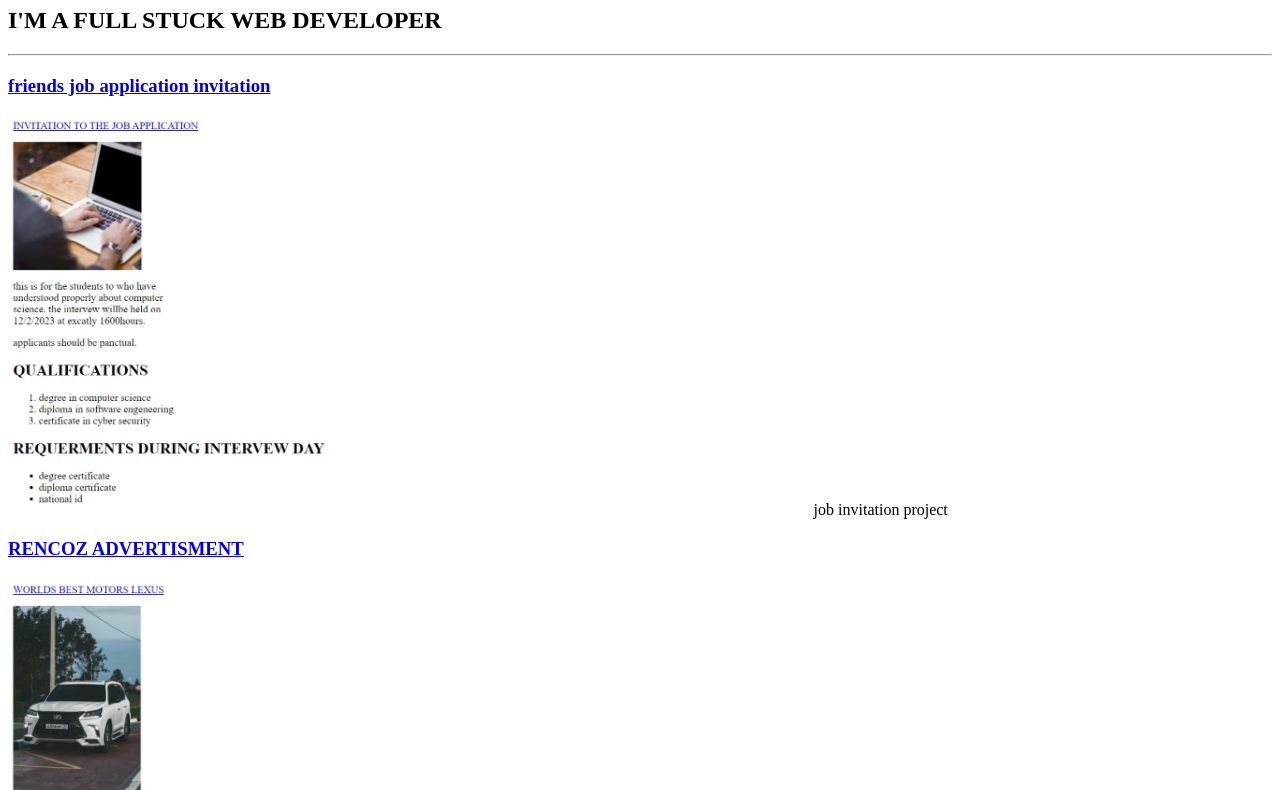
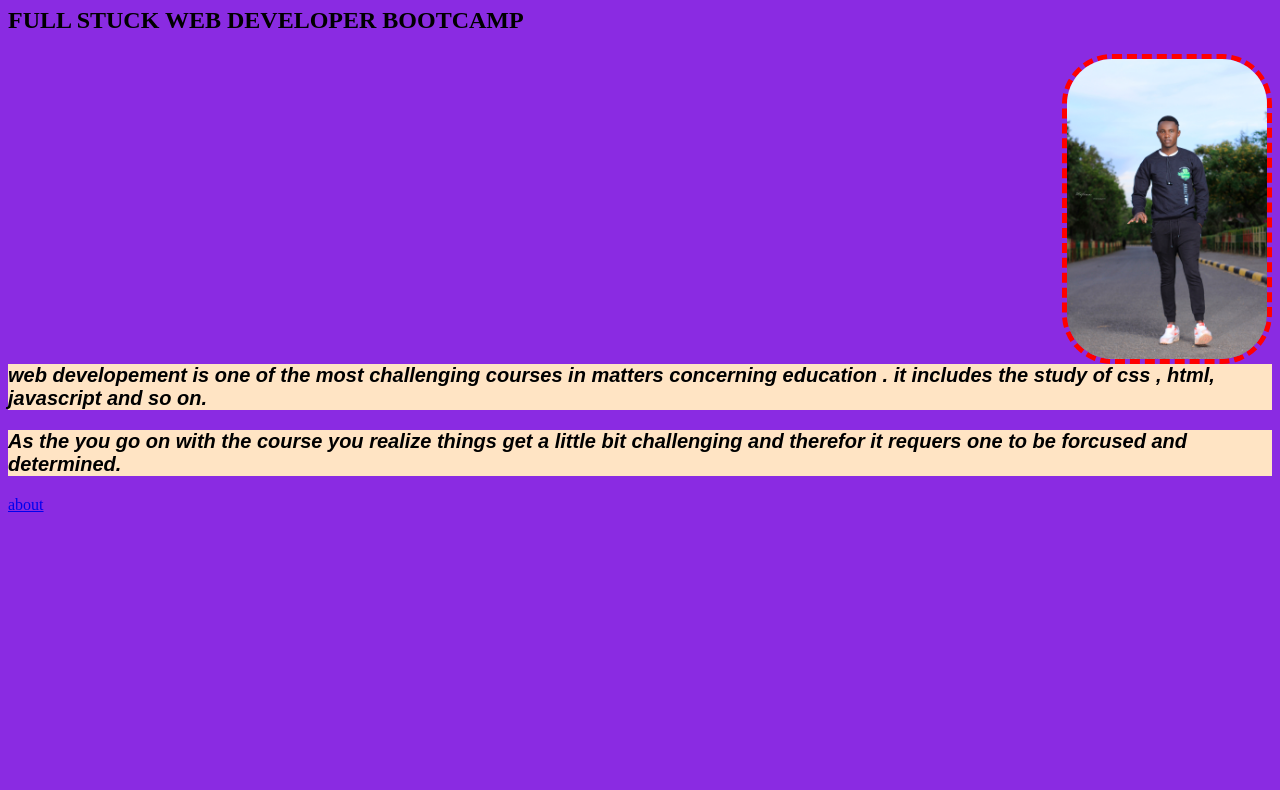
Before and after one commit to rencoz/portfolio-html, a plain HTML site: page index.html in a window 1280 px wide. Shown: the part 73-863 px from the top of the page. After the commit the page ends 800 px from the top, so only its background shows below. Drawn offline with Linux system fonts and the light colour scheme.

Commit message:
Add files via upload

```diff
--- a/index.html
+++ b/index.html
@@ -1,22 +1,74 @@
+<!DOCTYPE html>
+<html lang="en">
+
+<!--
+TODO: Change the background color for each device
+[lightsalmon] Mobile Devices: 319px — 480px
+[powderblue] iPads and Tablets: 481px — 1200px
+[limegreen] Laptops: 1201px — 1600px
+[seagreen] Desktops: 1601px and more
+-->
+
+<head>
+  <meta charset="UTF-8">
+  <meta name="viewport" content="width=device-width, initial-scale=1, minimum-scale=1" />
+  <title>Media Query</title>
+  <style>
+    body {
+      background-color: aquamarine;
+    }
+    @media (min-width:319px) and (max-width:480px)
+    {body{
+      background-color: blue;
+    }}
+    @media (min-width:481px) and (max-width:1200px)
+    {body{
+      background-color: brown;
+    }}
+    @media (min-width:1201px) and (max-width:1600px)
+    {body{
+      background-color: blueviolet;
+    }}
+    @media (min-width:1601px)
+    {body{
+      background-color: black;
+    }}
+
+    p {
+      font-family: Arial, Helvetica, sans-serif;
+      font-size: 20px;
+      background-color: bisque;
+      font-style: italic;
+      font-weight: bolder;
+      color: black;
+     clear:right;
+
+    }
+    img{
+      float: right;
+      border-radius: 50px;
+      border-style: dashed;
+      border-color: red;
+      border-width: 5px;
+    }
 
 
-<!DOCTYPE html>
- <html lang="en">
-    <head>
-       <meta charset="UTF-8">
-   <title>RENCOZ'S PORTFOLIO</title>
-    </head>
-    <body>
-       <H1>LAWRENCE'S PORTFOLIO</H1>
-       <H2>I'M A FULL STUCK WEB DEVELOPER</H2>
-       <hr />
-       <h3><a href="./public/FRIENDS JOB APPLICATION INVITATOIN.html">friends job application invitation</a></h3>
-       <img src="./Screenshot_29-1-2025_192745_127.0.0.1.jpeg" height="400px" alt="someone using a laptop">job invitation project</a>
-       <h3><a href="./public/RENCOZ ADVERTISMENT.html">RENCOZ ADVERTISMENT</a></h3>
-           <img src="./Screenshot_29-1-2025_19544_127.0.0.1.jpeg" height="400px" alt="lexus car">rencoz advertisment project</a>
-           <hr />
-           <a href="./public/about.html">about me</a>
-           <a href="./public/contact.html">contact me</a>
+  </style>
+</head>
 
-    </body>
-    </html>
+<body>
+  <h1>LAWRENCE'S CSS STYLING</h1>
+  <h2>FULL STUCK WEB DEVELOPER BOOTCAMP</h2>
+
+  <img src="./_MG_1708.jpg" height="300PX" width="200PX" alt="someone standing">
+  <p>web developement is one of the most challenging courses in matters concerning education
+    . it includes the study of css , html, javascript and so on.
+  </p>
+  <p>As the you go on with the course you realize things get a little bit challenging
+    and therefor it requers one to be forcused and determined.
+  </p>
+  <a href="https://www.google.com">about</a>
+
+</body>
+
+</html>
```
Also changed, not shown: solution.html (+49 -17 lines), _MG_1708.jpg (added), z85gD0sTOQ0.jpeg (added).
